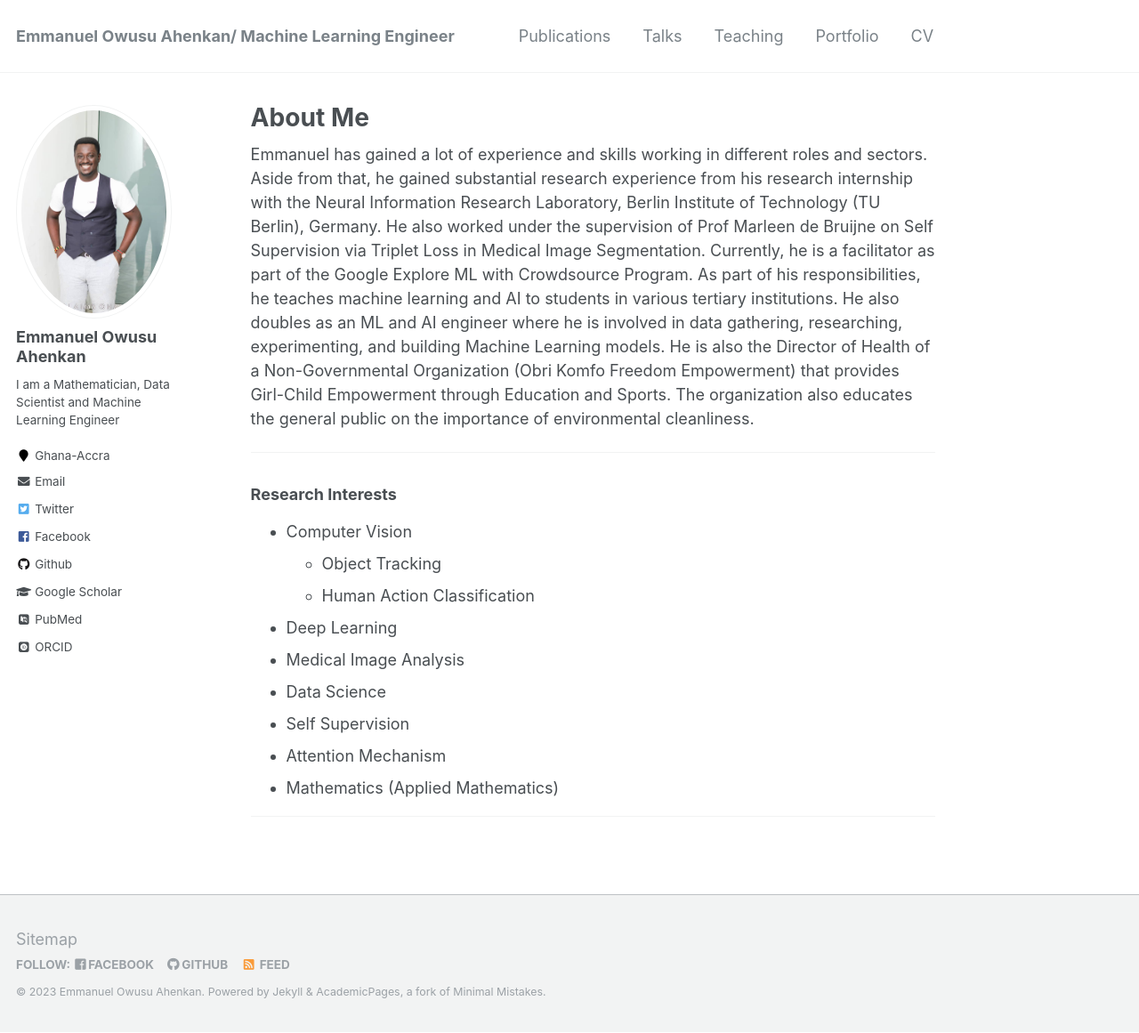
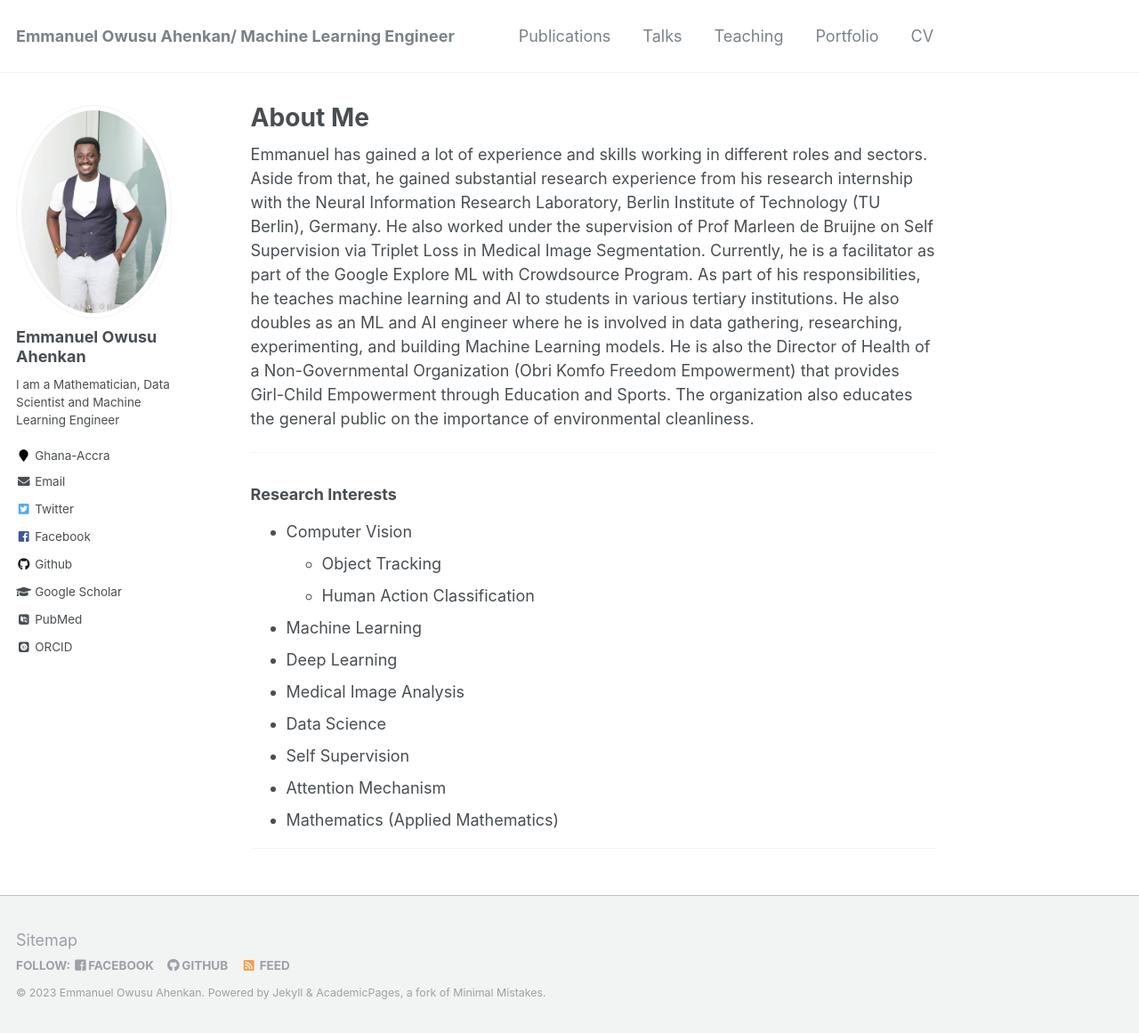
Before and after one commit to EmmanuelOwusu/EmmanuelOwusu.github.io, a Jekyll site: the page built from _pages/about.md, in a window 1280 px wide and 1161 px high. Shown: the whole window at 89% size. Built offline with Jekyll 4.4.1, drawn with Linux system fonts in a browser that asks for light colours; some web fonts are replaced.

Commit message:
Update about.md

```diff
--- a/_pages/about.md
+++ b/_pages/about.md
@@ -23,6 +23,7 @@ He is also the Director of Health of a Non-Governmental Organization (Obri Komfo
 * Computer Vision
     * Object Tracking
     * Human Action Classification
+* Machine Learning
 * Deep Learning
 * Medical Image Analysis
 * Data Science
```
